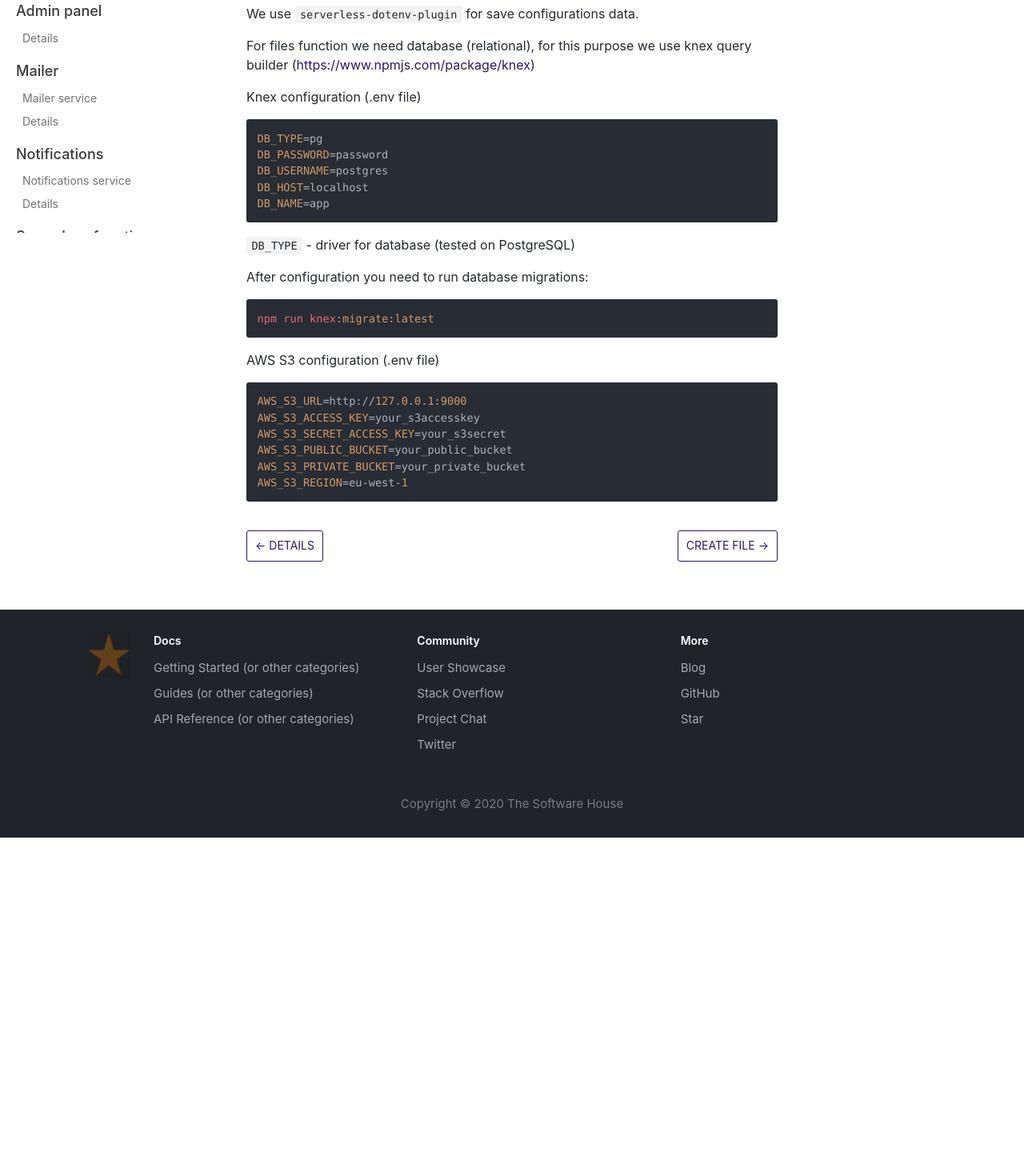
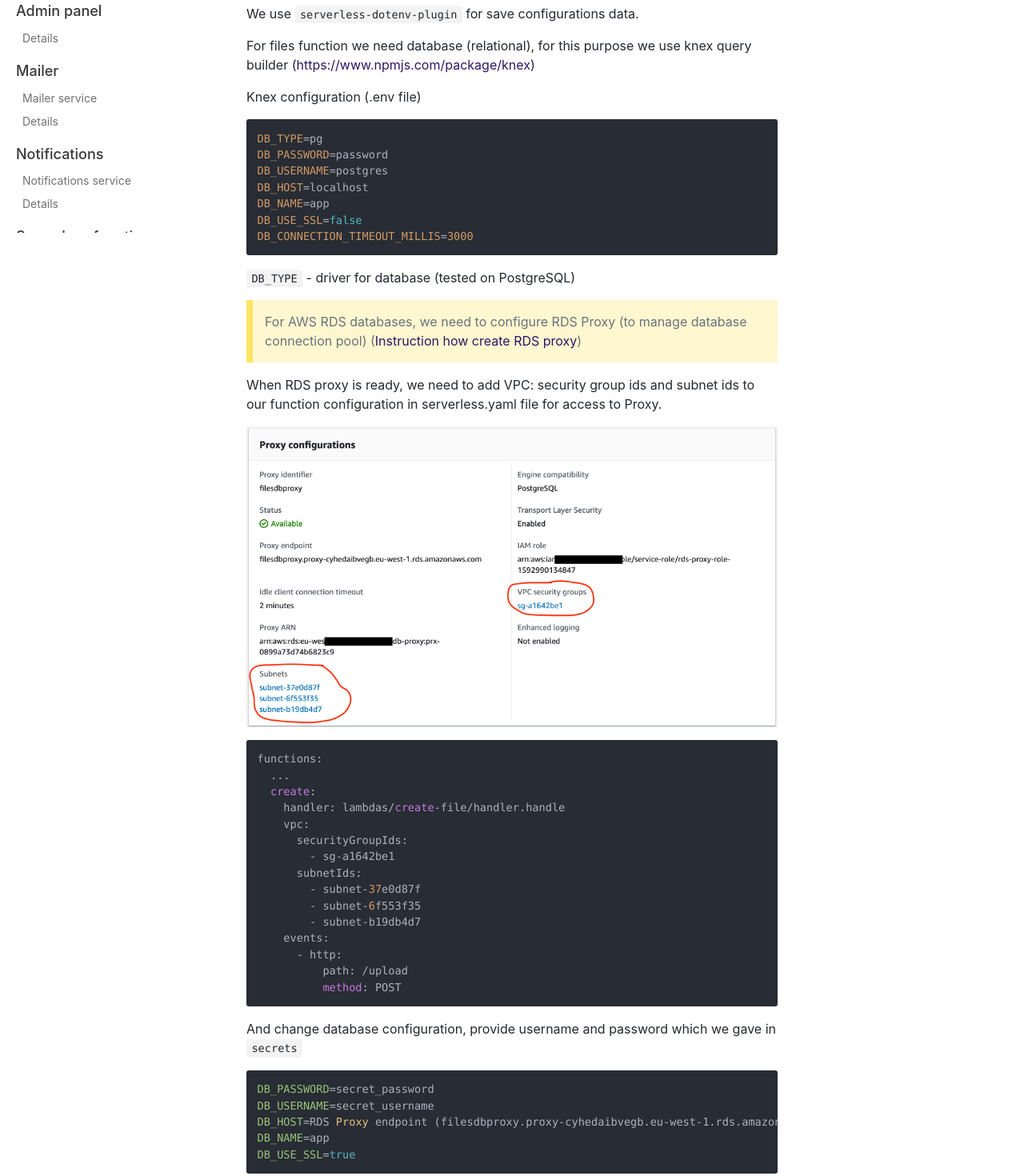
Before and after one commit to TheSoftwareHouse/rad-modules-docs, a plain HTML site: page docs/serverless-index.html in a window 1280 px wide. Shown: the part 509-1979 px from the top of the page at 80% size. Before the commit the page ends 1556 px from the top, so only its background shows below. Drawn offline with nearby package versions, Linux system fonts and the light colour scheme.

Commit message:
Deploy website
Deploy website version based on df98ff4530322100ea7950aa40f929258ad60866

```diff
--- a/docs/serverless-index.html
+++ b/docs/serverless-index.html
@@ -73,8 +73,39 @@
 <span class="hljs-attr">DB_USERNAME</span>=postgres
 <span class="hljs-attr">DB_HOST</span>=localhost
 <span class="hljs-attr">DB_NAME</span>=app
+<span class="hljs-attr">DB_USE_SSL</span>=<span class="hljs-literal">false</span>
+<span class="hljs-attr">DB_CONNECTION_TIMEOUT_MILLIS</span>=<span class="hljs-number">3000</span>
 </code></pre>
 <p><code>DB_TYPE</code> - driver for database (tested on PostgreSQL)</p>
+<blockquote>
+<p>For AWS RDS databases, we need to configure RDS Proxy (to manage database connection pool)
+(<a href="https://aws.amazon.com/blogs/compute/using-amazon-rds-proxy-with-aws-lambda/">Instruction how create RDS proxy</a>)</p>
+</blockquote>
+<p>When RDS proxy is ready, we need to add VPC: security group ids and subnet ids to our function configuration in  serverless.yaml file for access to Proxy.</p>
+<p><img src="/rad-modules-docs/docs/assets/vpc_subnets.png" alt="alt text"></p>
+<pre><code class="hljs">functions:
+  ...
+  <span class="hljs-keyword">create</span>:
+    handler: lambdas/<span class="hljs-keyword">create</span>-file/handler.handle
+    vpc:
+      securityGroupIds:
+        - sg-a1642be1
+      subnetIds:
+        - subnet-<span class="hljs-number">37</span>e0d87f
+        - subnet-<span class="hljs-number">6</span>f553f35
+        - subnet-b19db4d7
+    events:
+      - http:
+          path: /upload
+          <span class="hljs-function"><span class="hljs-keyword">method</span>:</span> POST
+</code></pre>
+<p>And change database configuration, provide username and password which we gave in <code>secrets</code></p>
+<pre><code class="hljs"><span class="hljs-attribute">DB_PASSWORD</span>=secret_password
+<span class="hljs-attribute">DB_USERNAME</span>=secret_username
+<span class="hljs-attribute">DB_HOST</span>=RDS<span class="hljs-built_in"> Proxy </span>endpoint (filesdbproxy.proxy-cyhedaibvegb.eu-west-1.rds.amazonaws.com)
+<span class="hljs-attribute">DB_NAME</span>=app
+<span class="hljs-attribute">DB_USE_SSL</span>=<span class="hljs-literal">true</span>
+</code></pre>
 <p>After configuration you need to run database migrations:</p>
 <pre><code class="hljs"><span class="hljs-selector-tag">npm</span> <span class="hljs-selector-tag">run</span> <span class="hljs-selector-tag">knex</span><span class="hljs-selector-pseudo">:migrate</span><span class="hljs-selector-pseudo">:latest</span>
 </code></pre>
```
Also changed, not shown: docs/assets/vpc_subnets.png (added).
